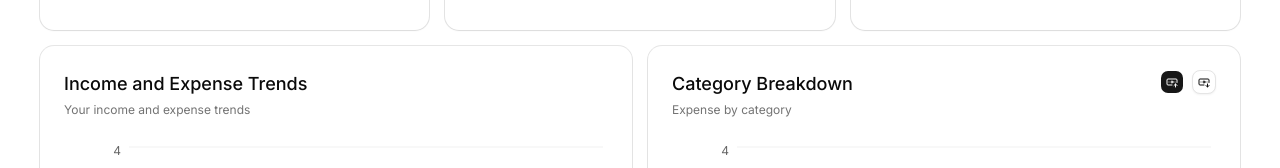
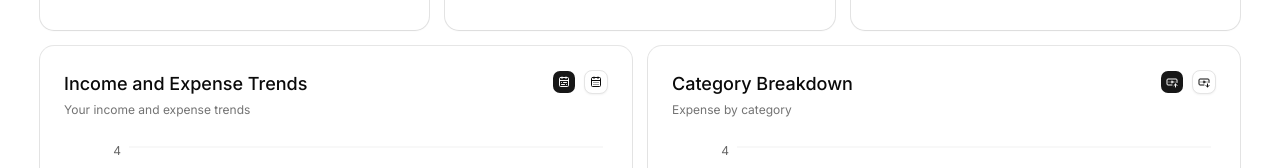
Before and after one commit to darshan03s/finance_tracker, a Next.js app: page / in a window 1280 px wide. Shown: the part 266-434 px from the top of the page. Built offline with nearby package versions, Linux system fonts and the light colour scheme.

Commit message:
feat: add daily income-expense trend chart and utility function

```diff
--- a/components/charts/income-expense-trend.tsx
+++ b/components/charts/income-expense-trend.tsx
@@ -10,8 +10,19 @@ import {
   ChartTooltip,
   ChartTooltipContent
 } from '@/components/ui/chart';
-import { Card, CardContent, CardDescription, CardHeader, CardTitle } from '@/components/ui/card';
-import { ChartData } from '@/types';
+import {
+  Card,
+  CardAction,
+  CardContent,
+  CardDescription,
+  CardHeader,
+  CardTitle
+} from '@/components/ui/card';
+import { DailyChartData, MonthlyChartData } from '@/types';
+import { useState } from 'react';
+import { HoverTooltip } from '../wrappers';
+import { Button } from '../ui/button';
+import { CalendarDays, CalendarRange } from 'lucide-react';
 
 const chartConfig = {
   income: {
@@ -24,10 +35,10 @@ const chartConfig = {
   }
 } satisfies ChartConfig;
 
-const ChartWrapper = ({ chartData }: { chartData: ChartData[] }) => {
+const MonthlyTrend = ({ monthlyChartData }: { monthlyChartData: MonthlyChartData[] }) => {
   return (
     <ChartContainer config={chartConfig} className="h-full w-full">
-      <BarChart accessibilityLayer data={chartData}>
+      <BarChart accessibilityLayer data={monthlyChartData}>
         <CartesianGrid vertical={false} />
         <XAxis
           dataKey="month"
@@ -46,7 +57,37 @@ const ChartWrapper = ({ chartData }: { chartData: ChartData[] }) => {
   );
 };
 
-const IncomeExpenseTrend = ({ chartData }: { chartData: ChartData[] }) => {
+const DailyTrend = ({ dailyChartData }: { dailyChartData: DailyChartData[] }) => {
+  return (
+    <ChartContainer config={chartConfig} className="h-full w-full">
+      <BarChart accessibilityLayer data={dailyChartData}>
+        <CartesianGrid vertical={false} />
+        <XAxis
+          dataKey="day"
+          tickLine={false}
+          tickMargin={10}
+          axisLine={false}
+          tickFormatter={(value) => value}
+        />
+        <YAxis tickLine={false} axisLine={false} />
+        <ChartTooltip content={<ChartTooltipContent />} />
+        <ChartLegend content={<ChartLegendContent />} />
+        <Bar dataKey="income" fill="var(--color-income)" />
+        <Bar dataKey="expense" fill="var(--color-expense)" />
+      </BarChart>
+    </ChartContainer>
+  );
+};
+
+const IncomeExpenseTrend = ({
+  monthlyChartData,
+  dailyChartData
+}: {
+  monthlyChartData: MonthlyChartData[];
+  dailyChartData: DailyChartData[];
+}) => {
+  const [filter, setFilter] = useState<'daily' | 'monthly'>('monthly');
+
   return (
     <Card className="h-full w-full flex flex-col">
       <CardHeader>
@@ -54,9 +95,35 @@ const IncomeExpenseTrend = ({ chartData }: { chartData: ChartData[] }) => {
         <CardDescription className="text-xs sm:text-md">
           Your income and expense trends
         </CardDescription>
+        <CardAction>
+          <div className="flex items-center gap-2">
+            <HoverTooltip message="Monthly trend">
+              <Button
+                size={'icon-xs'}
+                variant={filter === 'monthly' ? 'default' : 'outline'}
+                onClick={() => setFilter('monthly')}
+              >
+                <CalendarRange />
+              </Button>
+            </HoverTooltip>
+            <HoverTooltip message="Daily trend">
+              <Button
+                size={'icon-xs'}
+                variant={filter === 'daily' ? 'default' : 'outline'}
+                onClick={() => setFilter('daily')}
+              >
+                <CalendarDays />
+              </Button>
+            </HoverTooltip>
+          </div>
+        </CardAction>
       </CardHeader>
       <CardContent className="flex-1 min-h-0">
-        <ChartWrapper chartData={chartData} />
+        {filter === 'monthly' ? (
+          <MonthlyTrend monthlyChartData={monthlyChartData} />
+        ) : (
+          <DailyTrend dailyChartData={dailyChartData} />
+        )}
       </CardContent>
     </Card>
   );
--- a/components/main.tsx
+++ b/components/main.tsx
@@ -5,6 +5,7 @@ import CategoryBreakdown from './charts/category-breakdown';
 import BalanceCard from './balance-income-expense/balance-card';
 import { useFinanceStore } from '@/stores/finance-store';
 import {
+  getDailyIncomeExpenseTrend,
   getHighestExpenseCategory,
   getLargestExpense,
   getMonthlyCategoryBreakdown,
@@ -26,7 +27,8 @@ const Main = () => {
   const monthlyTotals = getMonthlyTotals(transactions);
   const todaysIncome = getTodaysIncome(transactions);
   const todaysExpense = getTodaysExpense(transactions);
-  const chartData = getMonthlyIncomeExpenseTrend(transactions);
+  const monthlyChartData = getMonthlyIncomeExpenseTrend(transactions);
+  const dailyChartData = getDailyIncomeExpenseTrend(transactions);
   const expenseCategories = useFinanceStore((s) => s.categories.expense);
   const incomeCategories = useFinanceStore((s) => s.categories.income);
   const expenseCategoryData = getMonthlyCategoryBreakdown(transactions, expenseCategories);
@@ -49,7 +51,10 @@ const Main = () => {
 
         <div className="charts grid grid-cols-1 sm:grid-cols-1 lg:grid-cols-2 px-10 gap-4">
           <div className="h-72">
-            <IncomeExpenseTrend chartData={chartData} />
+            <IncomeExpenseTrend
+              monthlyChartData={monthlyChartData}
+              dailyChartData={dailyChartData}
+            />
           </div>
           <div className="h-72">
             <CategoryBreakdown
--- a/lib/finance-utils.ts
+++ b/lib/finance-utils.ts
@@ -101,6 +101,41 @@ export function getMonthlyIncomeExpenseTrend(
 
   return monthNames.map((month, i) => ({
     month,
+    income: incomeArr[i],
+    expense: -expenseArr[i]
+  }));
+}
+
+export function getDailyIncomeExpenseTrend(
+  transactions: Transaction[],
+  referenceDate: Date = new Date()
+) {
+  const month = referenceDate.getMonth();
+  const year = referenceDate.getFullYear();
+
+  const daysInMonth = new Date(year, month + 1, 0).getDate();
+
+  const incomeArr: number[] = new Array(daysInMonth).fill(0);
+  const expenseArr: number[] = new Array(daysInMonth).fill(0);
+
+  for (const txn of transactions) {
+    if (txn.type === 'balance') continue;
+
+    const d = new Date(txn.date);
+
+    if (d.getMonth() !== month || d.getFullYear() !== year) continue;
+
+    const dayIndex = d.getDate() - 1;
+
+    if (txn.type === 'income') {
+      incomeArr[dayIndex] += txn.amount;
+    } else {
+      expenseArr[dayIndex] += txn.amount;
+    }
+  }
+
+  return Array.from({ length: daysInMonth }, (_, i) => ({
+    day: String(i + 1),
     income: incomeArr[i],
     expense: -expenseArr[i]
   }));
```
Also changed, not shown: types/index.ts (+7 -1 lines).
